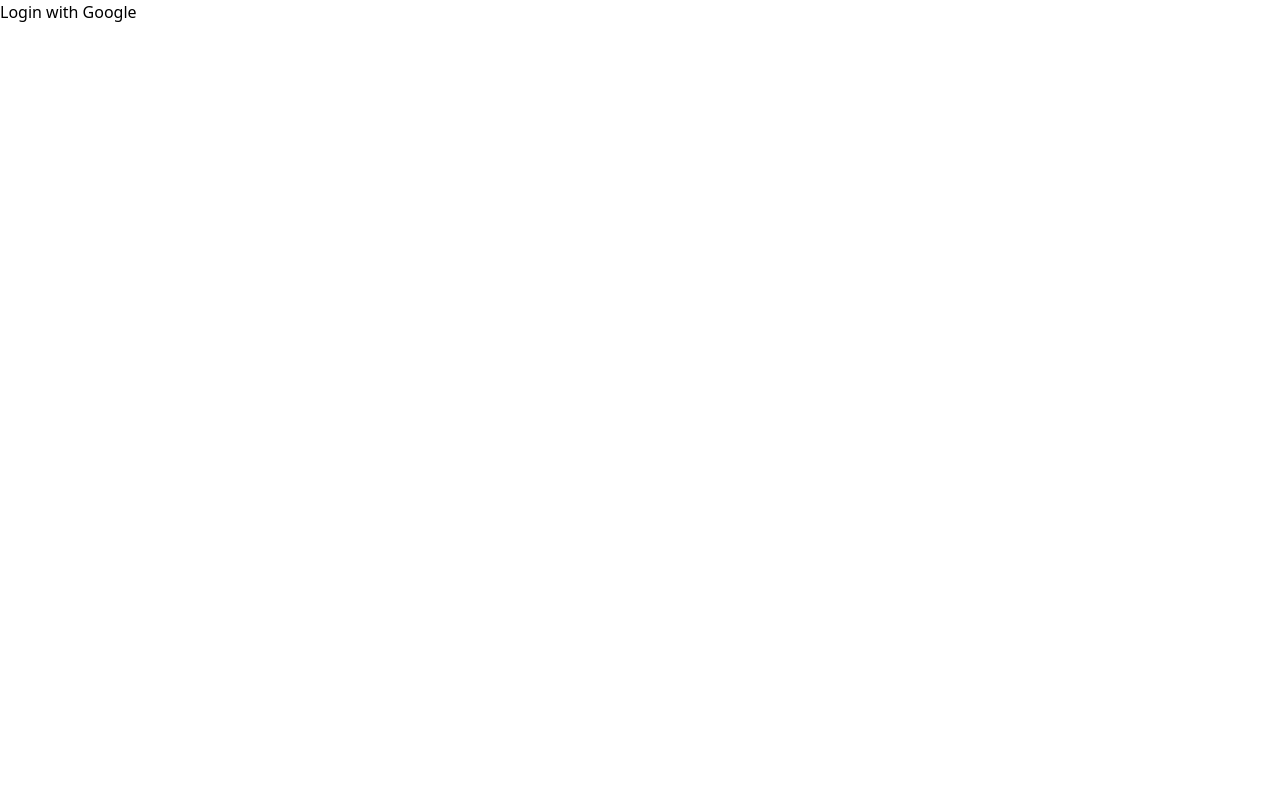
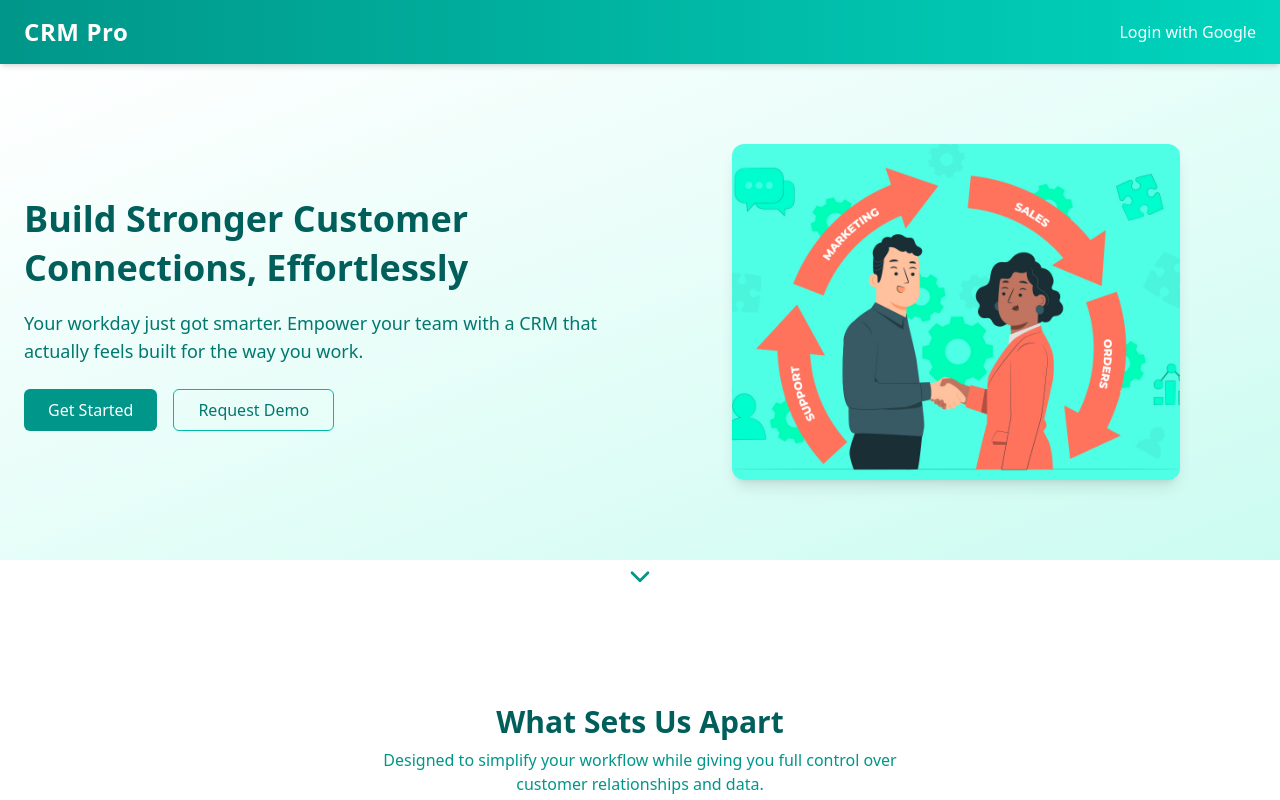
Before and after one commit to KRATIAGARRWAL/crm-frontend, a React (Vite) app: page /login in a window 1280 px wide. Shown: the top 800 px of the page. Built offline with nearby package versions, Linux system fonts and the light colour scheme.

Commit message:
home page updated

```diff
--- a/src/App.jsx
+++ b/src/App.jsx
@@ -19,7 +19,7 @@
     <Router>
       <Routes>
         <Route path="/" element={<Home />} />
-        <Route path="/login" element={<Login />} />
+        <Route path="/login" element={<Home />} />
         <Route path="/auth-success" element={<AuthSuccess />} />
 
         {/* 🔐 PROTECTED ROUTES */}
--- a/src/pages/Home.jsx
+++ b/src/pages/Home.jsx
@@ -1,4 +1,5 @@
 import { motion } from "framer-motion";
+import image from '../assets/image.png'
 import {
   RocketIcon,
   UsersIcon,
@@ -121,7 +122,7 @@
           className="w-full flex justify-center"
         >
           <motion.img
-            src="/dashboard-preview.png"
+            src={image}
             alt="CRM Dashboard Preview"
             className="w-full max-w-md rounded-xl shadow-lg"
             whileHover={{
```
Also changed, not shown: src/assets/image.png (added).
